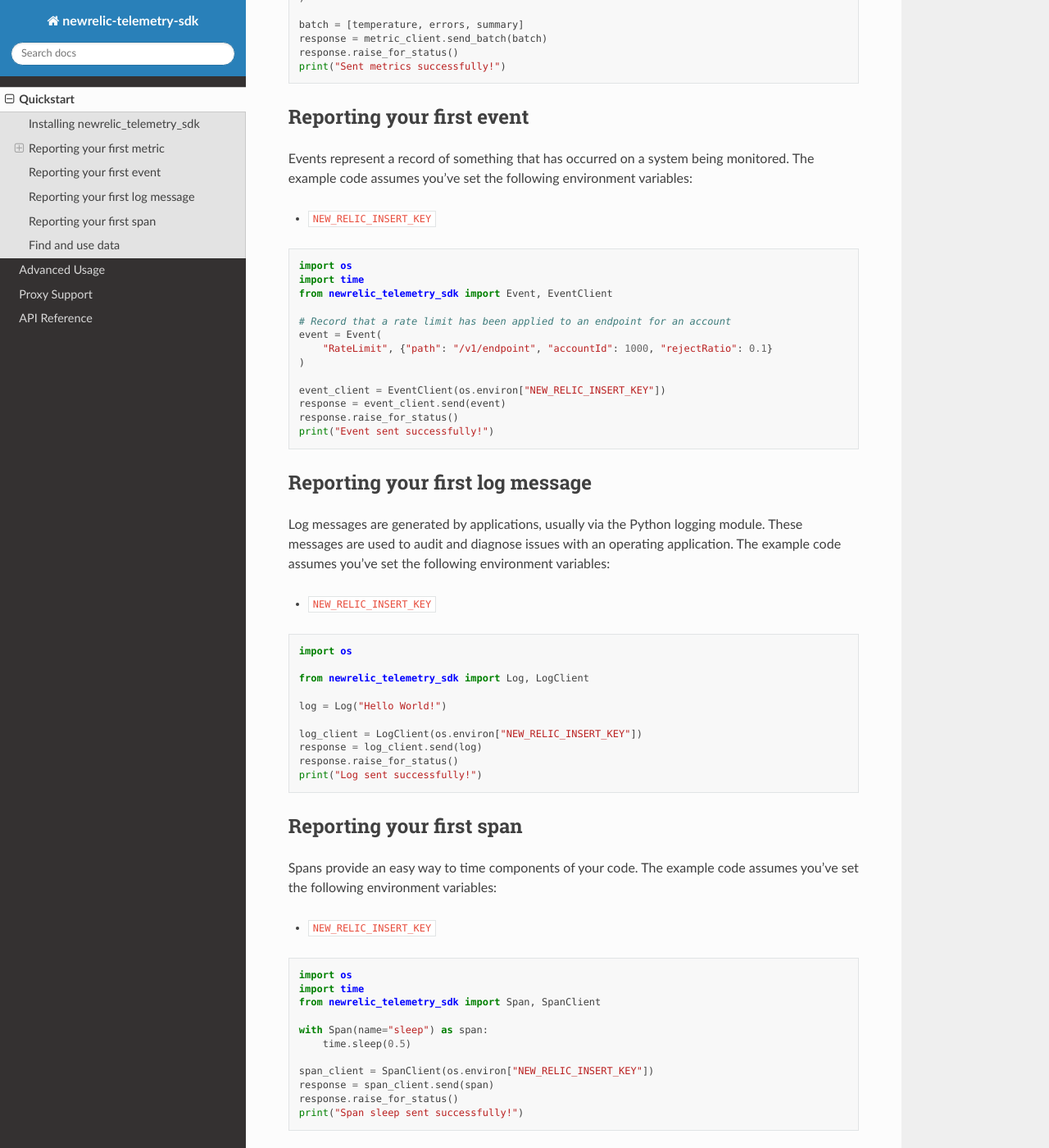
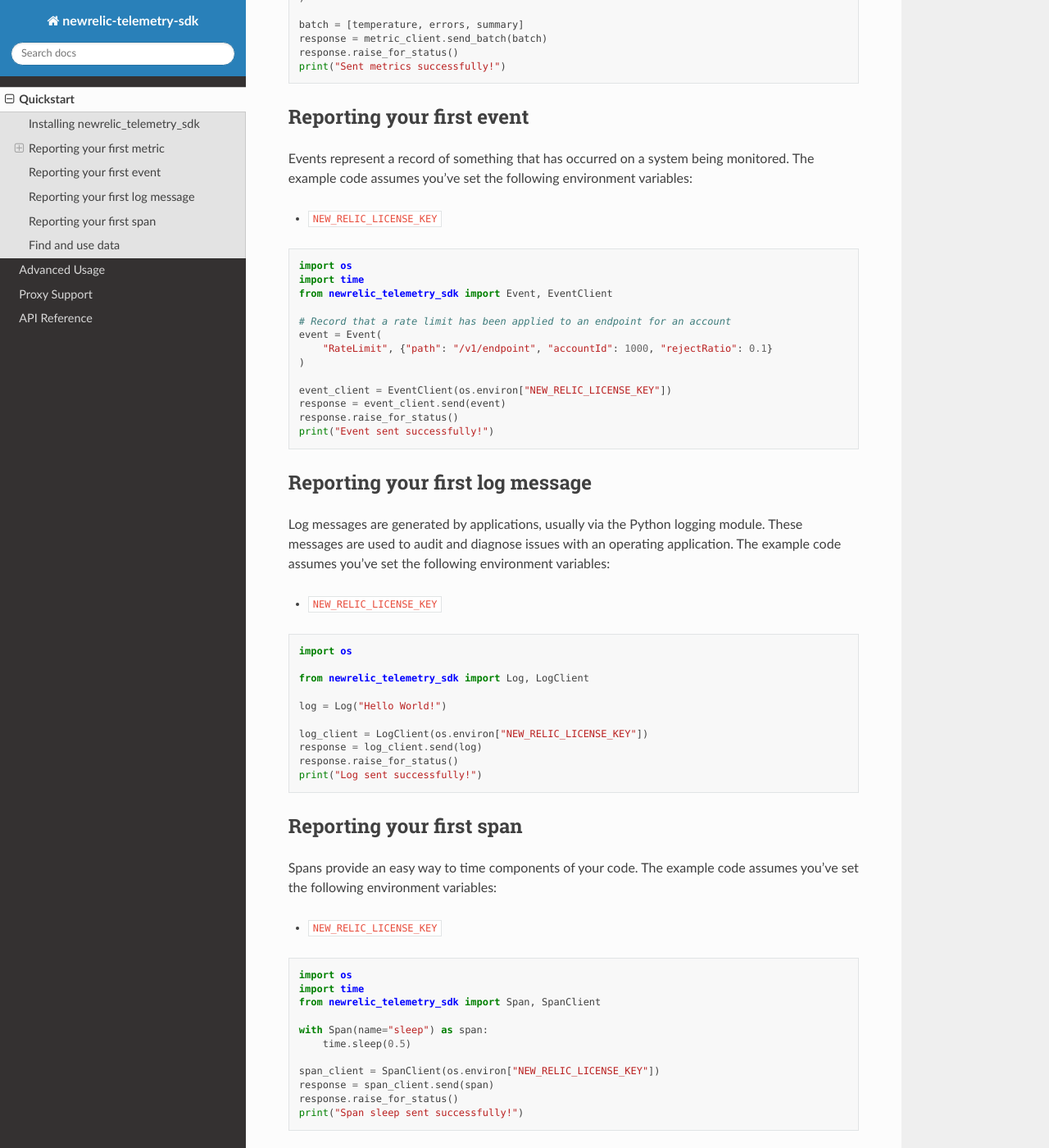
Before and after one commit to newrelic/newrelic-telemetry-sdk-python, a Sphinx documentation site: the page built from docs/quickstart.rst, in a window 1280 px wide and 1400 px high, scrolled down 1263 px. Shown: the whole window at 82% size. Built offline with Sphinx 7.4.7 and the Read the Docs theme 2.0.0, drawn with Linux system fonts in a browser that asks for light colours; the version number could not be read and is left out; some of the changed text lies outside the part shown.

Commit message:
Replace all instances of insert with license

```diff
--- a/docs/advanced.rst
+++ b/docs/advanced.rst
@@ -55,7 +55,7 @@
 ^^^^^^^
 The example code assumes you've set the following environment variables:
 
-* ``NEW_RELIC_INSERT_KEY``
+* ``NEW_RELIC_LICENSE_KEY``
 
 .. code-block:: python
 
@@ -63,7 +63,7 @@
     import os
     from newrelic_telemetry_sdk import GaugeMetric, MetricBatch, MetricClient, Harvester
 
-    metric_client = MetricClient(os.environ['NEW_RELIC_INSERT_KEY'])
+    metric_client = MetricClient(os.environ['NEW_RELIC_LICENSE_KEY'])
     metric_batch = MetricBatch()
     metric_harvester = Harvester(metric_client, metric_batch)
 
--- a/docs/quickstart.rst
+++ b/docs/quickstart.rst
@@ -45,7 +45,7 @@
 ^^^^^^^
 The example code assumes you've set the following environment variables:
 
-* ``NEW_RELIC_INSERT_KEY``
+* ``NEW_RELIC_LICENSE_KEY``
 
 .. code-block:: python
 
@@ -53,7 +53,7 @@
     import time
     from newrelic_telemetry_sdk import GaugeMetric, CountMetric, SummaryMetric, MetricClient
 
-    metric_client = MetricClient(os.environ["NEW_RELIC_INSERT_KEY"])
+    metric_client = MetricClient(os.environ["NEW_RELIC_LICENSE_KEY"])
 
     temperature = GaugeMetric("temperature", 78.6, {"units": "Farenheit"})
 
@@ -76,7 +76,7 @@
 Events represent a record of something that has occurred on a system being monitored.
 The example code assumes you've set the following environment variables:
 
-* ``NEW_RELIC_INSERT_KEY``
+* ``NEW_RELIC_LICENSE_KEY``
 
 .. code-block:: python
 
@@ -89,7 +89,7 @@
         "RateLimit", {"path": "/v1/endpoint", "accountId": 1000, "rejectRatio": 0.1}
     )
 
-    event_client = EventClient(os.environ["NEW_RELIC_INSERT_KEY"])
+    event_client = EventClient(os.environ["NEW_RELIC_LICENSE_KEY"])
     response = event_client.send(event)
     response.raise_for_status()
     print("Event sent successfully!")
@@ -101,7 +101,7 @@
 module. These messages are used to audit and diagnose issues with an operating
 application. The example code assumes you've set the following environment variables:
 
-* ``NEW_RELIC_INSERT_KEY``
+* ``NEW_RELIC_LICENSE_KEY``
 
 .. code-block:: python
 
@@ -111,7 +111,7 @@
 
     log = Log("Hello World!")
 
-    log_client = LogClient(os.environ["NEW_RELIC_INSERT_KEY"])
+    log_client = LogClient(os.environ["NEW_RELIC_LICENSE_KEY"])
     response = log_client.send(log)
     response.raise_for_status()
     print("Log sent successfully!")
@@ -122,7 +122,7 @@
 Spans provide an easy way to time components of your code.
 The example code assumes you've set the following environment variables:
 
-* ``NEW_RELIC_INSERT_KEY``
+* ``NEW_RELIC_LICENSE_KEY``
 
 .. code-block:: python
 
@@ -133,7 +133,7 @@
     with Span(name="sleep") as span:
         time.sleep(0.5)
 
-    span_client = SpanClient(os.environ["NEW_RELIC_INSERT_KEY"])
+    span_client = SpanClient(os.environ["NEW_RELIC_LICENSE_KEY"])
     response = span_client.send(span)
     response.raise_for_status()
     print("Span sleep sent successfully!")
```
Also changed, not shown: 4 other files.
